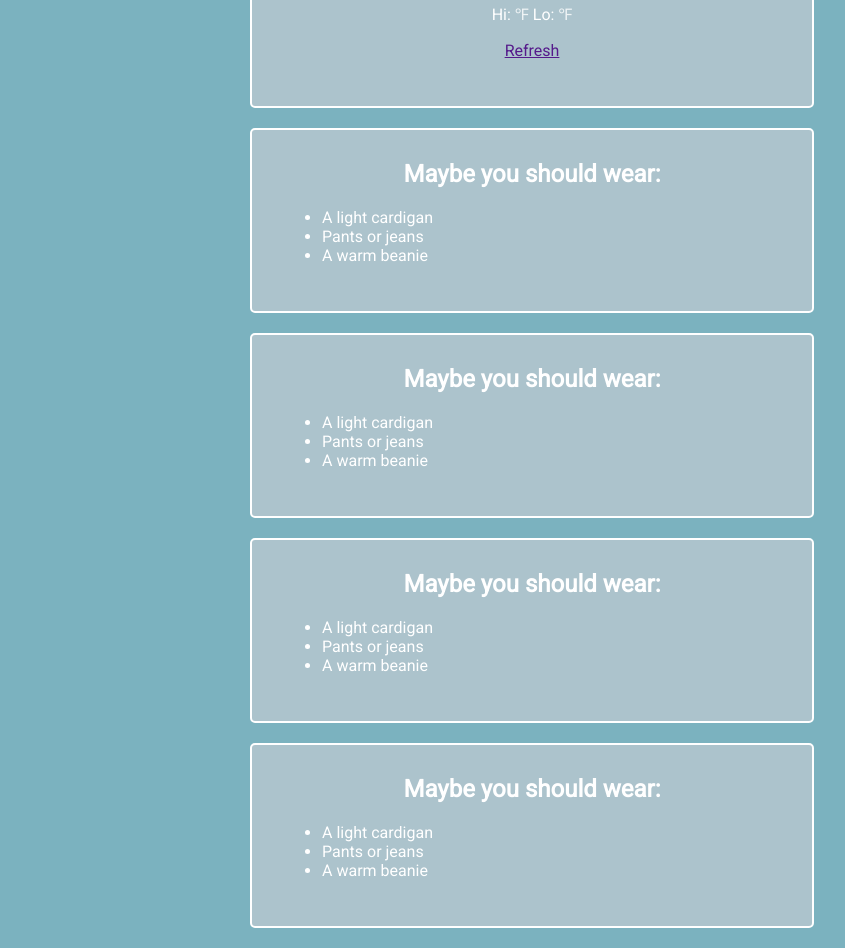
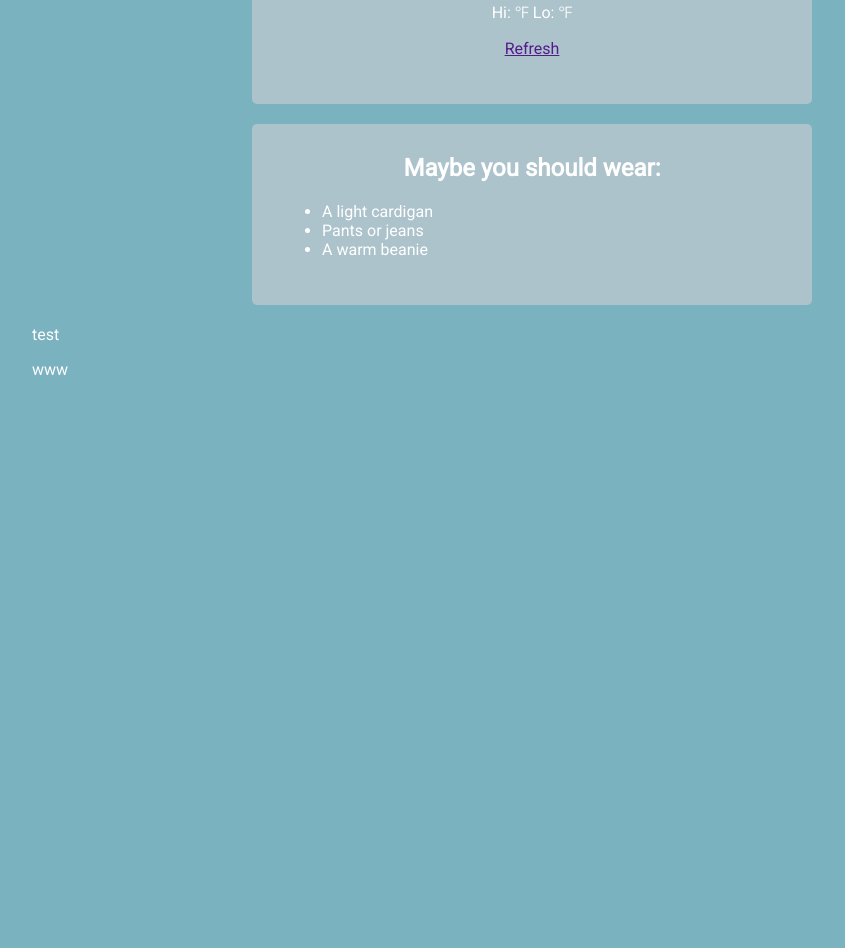
Before and after one commit to tbduong/what2wear, a plain HTML site: page index.html in a window 1280 px wide. Shown: the part 359-1307 px from the top of the page, without its empty margins (108-953 px from the left). After the commit the page ends 900 px from the top, so only its background shows below. Drawn offline with nearby package versions, Linux system fonts and the light colour scheme.

Commit message:
remove border style

```diff
--- a/css/styles.css
+++ b/css/styles.css
@@ -3,6 +3,7 @@ body {
   background: #7bb2bf;
   color: #fff;
   font-family: "roboto", sans-serif;
+  height: 100%;
   margin: auto;
   position: relative;
 }
@@ -16,7 +17,6 @@ a {
 }
 
 .block {
-  border: 2px solid #fff;
   padding: 30px;
   background: #acc3cc;
   border-radius: 5px;
@@ -65,6 +65,7 @@ a {
   width: 100%;
 }
 
+
 h1, h2, h3, h4, h5, h6, p {
   margin-top: 0;
 }
--- a/index.html
+++ b/index.html
@@ -37,7 +37,7 @@
       <div class="container">
         <div class="block">
           <h2>Maybe you should wear:</h2>
-          <ul>
+          <ul class="results-target">
             <li>A light cardigan</li>
             <li>Pants or jeans</li>
             <li>A warm beanie</li>
@@ -47,47 +47,13 @@
 
       </div>
     </section>
-    <section id="wear">
+    <footer>
       <div class="container">
-        <div class="block">
-          <h2>Maybe you should wear:</h2>
-          <ul>
-            <li>A light cardigan</li>
-            <li>Pants or jeans</li>
-            <li>A warm beanie</li>
-          </ul>
-
+        <div class="row">
+          <p>test</p>www
         </div>
 
       </div>
-    </section>
-    <section id="wear">
-      <div class="container">
-        <div class="block">
-          <h2>Maybe you should wear:</h2>
-          <ul>
-            <li>A light cardigan</li>
-            <li>Pants or jeans</li>
-            <li>A warm beanie</li>
-          </ul>
-
-        </div>
-
-      </div>
-    </section>
-    <section id="wear">
-      <div class="container">
-        <div class="block">
-          <h2>Maybe you should wear:</h2>
-          <ul>
-            <li>A light cardigan</li>
-            <li>Pants or jeans</li>
-            <li>A warm beanie</li>
-          </ul>
-
-        </div>
-
-      </div>
-    </section>
+    </footer>
   </body>
 </html>
--- a/js/script.js
+++ b/js/script.js
@@ -2,7 +2,6 @@ $(document).ready(function() {
 
 //placeholder variable for coordinates
   var Geo={};
-
 //Check for geolocation support --  create success and error functions to handle
   if (navigator.geolocation){
       navigator.geolocation.getCurrentPosition(success, error);
@@ -10,51 +9,46 @@ $(document).ready(function() {
   } else {
       console.log("Geolocation is not supported on this browser.");
   }
-
 //success function
   function success(position) {
       Geo.lat = position.coords.latitude;
       Geo.long = position.coords.longitude;
-
       var lat = Geo.lat,
       long = Geo.long,
       coordinates = lat + ", " + long;
-      console.log(lat + ", " + long);
 
       var api = "https://api.openweathermap.org/data/2.5/weather?lat="+
       lat + "&" + "lon=" + long + "&APPID=14fb5987c09b2057723e8b79a60db89b";
-
       $.ajax({
         url: api,
         type: "GET",
         dataType: "json",
         success: function(data) {
-          console.log(data);
-
+        console.log(data);
           var kelvToF = (9/5) - 459.67,
           location = data.name,
           temp = Math.floor((data.main.temp - 273.25) * 1.8 + 32),
           lo = Math.floor((data.main.temp_min - 273.25) * 1.8 + 32),
           hi = Math.floor((data.main.temp_max - 273.25) * 1.8 + 32);
-
-        console.log(temp + "," + lo + "," + hi);
-
-        // var tempArray = [temp, lo, hi],
-        // arr = [];
-        // tempArray.forEach(function(t){
-        //   far= Math.floor(t);
-        //   arr.push(far);
-        //   console.log(arr);
-        // });
         $('#location').html(location);
         $('#temperature').html(temp);
         $('#lo').html(lo);
         $('#hi').html(hi);
 
+        //Temperature to Attire Logic
+        if ( temp < 69 ){
 
+          console.log("below 69");
 
+        } else if ( temp >= 69 ) {
 
+          console.log("69 of above");
 
+        } else if ( temp > 80) {
+
+          console.log("Hot!");
+
+        }
 
 
         },
@@ -66,12 +60,6 @@ $(document).ready(function() {
       $('.reload').on('click', success);
       success();
 
-
-
-
-
-
-
   }
   //error function
   function error(){
@@ -80,10 +68,11 @@ $(document).ready(function() {
 
 });
 
+
+//Responsive Navbar
 window.onscroll = function() {
   scrollFunction();
 };
-
 function scrollFunction() {
   if (document.body.scrollTop > 80 || document.documentElement.scrollTop > 80){
     $(".nav-sec").css("height", "20px");
```
Also changed, not shown: 1 other file.
